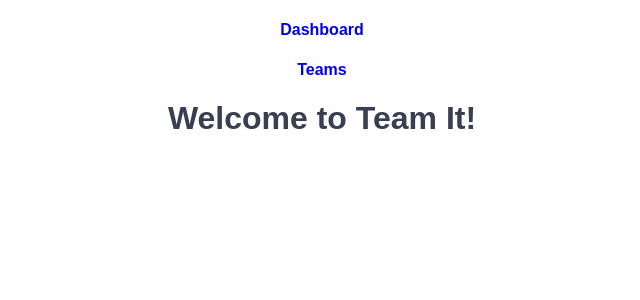
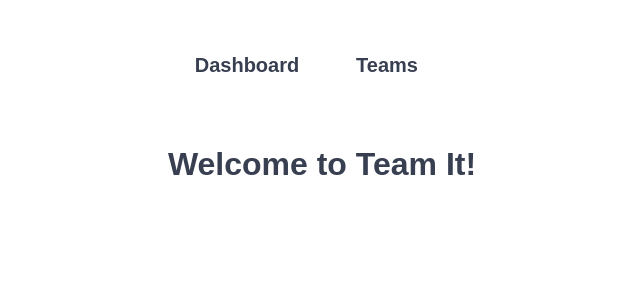
Before and after one commit to marshallhouston/team-it, a React (Create React App) app: page / in a window 1280 px wide. Shown: the top 300 px of the page, without its empty margins (318-958 px from the left). Built offline with nearby package versions, Linux system fonts and the light colour scheme.

Commit message:
Update style

```diff
--- a/src/styles/css/index.css
+++ b/src/styles/css/index.css
@@ -14,6 +14,28 @@ a {
 
 a:hover {
   background-color: #71ffff; }
+
+.nav-bar {
+  display: flex;
+  justify-content: center;
+  padding-bottom: 10px; }
+  .nav-bar .nav-bar-item {
+    display: flex;
+    justify-content: center;
+    padding: 15px 25px 0px 15px;
+    width: 100px; }
+    .nav-bar .nav-bar-item:hover {
+      background-color: azure; }
+    .nav-bar .nav-bar-item .nav-bar-link {
+      color: #383F51;
+      display: flex;
+      align-items: center;
+      font-size: 20px;
+      font-weight: normal;
+      height: 100px; }
+      .nav-bar .nav-bar-item .nav-bar-link:hover {
+        color: black;
+        background-color: azure; }
 
 .team-card {
   display: flex;
--- /dev/null
+++ b/src/styles/scss/Header.scss
@@ -0,0 +1,30 @@
+.nav-bar {
+  display: flex;
+  justify-content: center;
+  padding-bottom: 10px;
+
+  .nav-bar-item {
+    display: flex;
+    justify-content: center;
+    padding: 15px 25px 0px 15px;
+    width: 100px;
+    &:hover {
+      background-color: azure;
+    }
+
+    .nav-bar-link {
+      color: #383F51;
+      display: flex;
+      align-items: center;
+      font-size: 20px;
+      font-weight: normal;
+      height: 100px;
+      &:hover {
+        color: black;
+        background-color: azure;
+      }
+
+    }
+  }
+
+}
--- a/src/styles/scss/index.scss
+++ b/src/styles/scss/index.scss
@@ -1,4 +1,5 @@
 @import 'App';
+@import 'Header';
 @import 'TeamCard';
 @import 'TeamInfo';
 @import 'FollowerCard';
```
Also changed, not shown: 1 other file (tests, documents, lock files or other folders).
